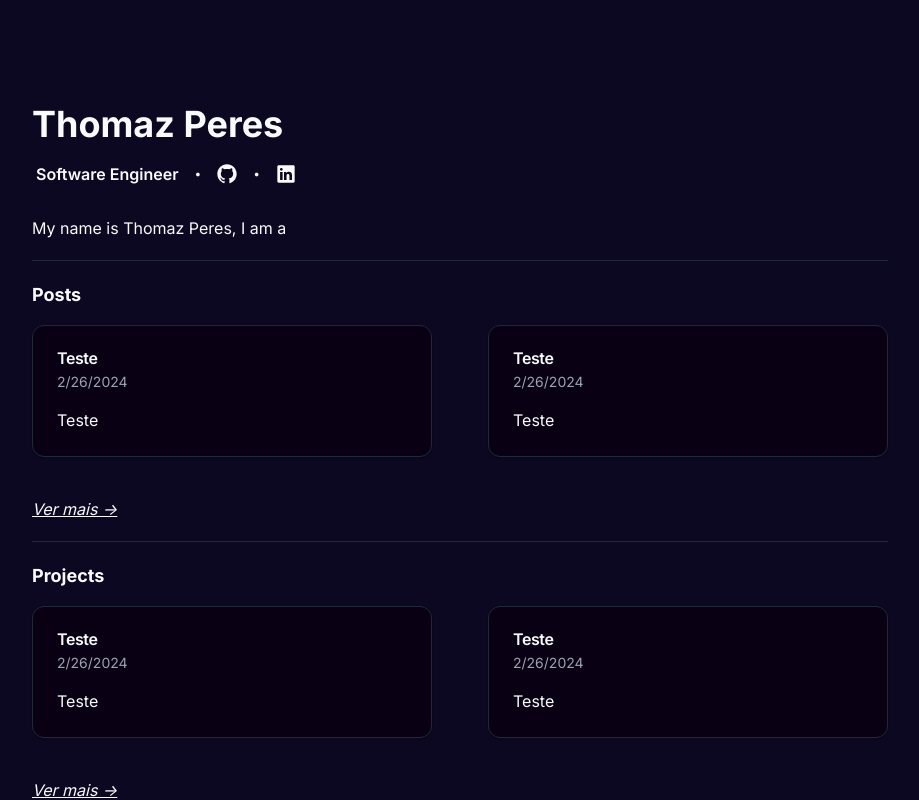
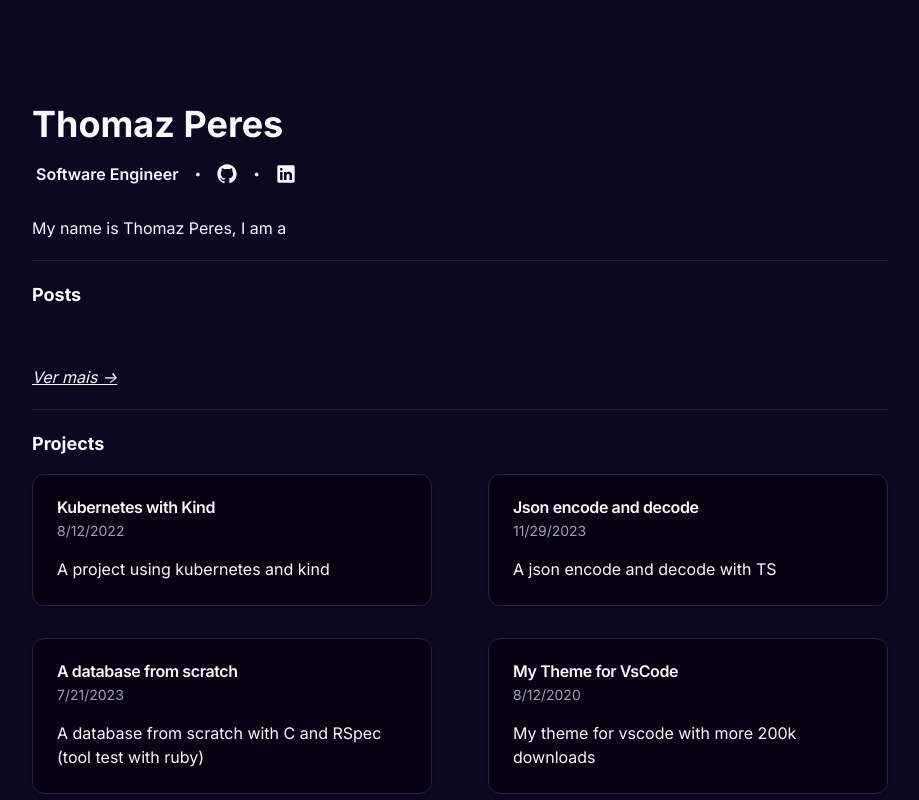
Before and after one commit to Thomaz-Peres/myblog, a Next.js app: page / in a window 1280 px wide. Shown: the top 800 px of the page, without its empty margins (180-1099 px from the left). Built offline with nearby package versions, Linux system fonts and the light colour scheme.

Commit message:
Adding projects

```diff
--- a/src/app/layout.tsx
+++ b/src/app/layout.tsx
@@ -5,7 +5,6 @@ import { cn } from "@/lib/utils";
 import { ThemeProvider } from "@/components/themeProvider";
 import { Header } from "@/components/header";
 import { Footer } from "@/components/footer";
-import { SpeedInsights } from "@vercel/speed-insights/next"
 
 const inter = Inter({ subsets: ["latin"] });
 
@@ -29,7 +28,6 @@ export default function RootLayout({
             <Footer></Footer>
           </div>
         </ThemeProvider>
-        <SpeedInsights/>
       </body>
     </html>
   );
--- a/src/app/page.tsx
+++ b/src/app/page.tsx
@@ -1,21 +1,7 @@
 'use client'
 
 import { ListCard } from "@/components/listCard";
-
-const projectsList = [
-  {
-    title: 'Teste',
-    description: 'Teste',
-    link: 'https://github.com/Thomaz-Peres',
-    dateTime: new Date('02/26/2024')
-  },
-  {
-    title: 'Teste',
-    description: 'Teste',
-    link: 'https://github.com/Thomaz-Peres',
-    dateTime: new Date('02/26/2024')
-  },
-];
+import { projectsList } from "@/utils/projectlist";
 
 export default function Home() {
   return (
@@ -25,7 +11,7 @@ export default function Home() {
         section="Posts"
         titleLink="/posts"
         titleText="Posts"
-        list={projectsList}
+        list={[]}
       />
 
       {/*
--- /dev/null
+++ b/src/utils/projectlist.tsx
@@ -0,0 +1,31 @@
+export const projectsList = [
+    {
+        title: 'Kubernetes with Kind',
+        description: 'A project using kubernetes and kind',
+        link: 'https://github.com/Thomaz-Peres/Kubernetes-Kind',
+        dateTime: new Date('08/12/2022')
+    },
+    {
+        title: 'Json encode and decode',
+        description: 'A json encode and decode with TS',
+        link: 'https://github.com/Thomaz-Peres/json-parser',
+        dateTime: new Date('11/29/2023')
+    },
+    {
+        title: 'A database from scratch',
+        description: 'A database from scratch with C and RSpec (tool test with ruby)',
+        link: 'https://github.com/Thomaz-Peres/simple-database-from-scratch',
+        dateTime: new Date('07/21/2023')
+    },
+    {
+        title: 'My Theme for VsCode',
+        description: 'My theme for vscode with more 200k downloads',
+        link: 'https://github.com/Thomaz-Peres/Theme',
+        dateTime: new Date('08/12/2020')
+    },
+    {
+        title: 'Study Notes',
+        description: 'A repository to write my study notes',
+        link: 'https://github.com/Thomaz-Peres/Study-Notes',
+    },
+];
```
